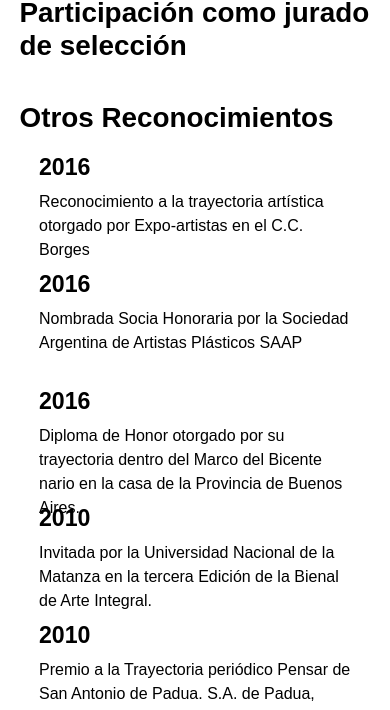
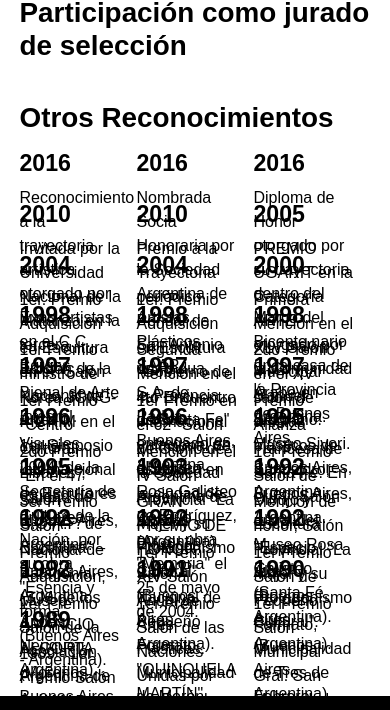
Before and after one commit to JereDiberto/JuliaFarjat, a website: page pages/sobre-mi.html in a window 390 px wide. Shown: the part 3486-4196 px from the top of the page. Drawn offline with nearby package versions, Linux system fonts and the light colour scheme.

Commit message:
version2

```diff
--- a/scss/_home.scss
+++ b/scss/_home.scss
@@ -194,32 +194,32 @@
 
 
 /* otros reconocimientos */
-.gridsReconocimientos{
+.gridsReconocimientosHome{
     margin: 4vw 0vw 0vw 5vw;
     display: grid;
     grid-template-columns: 30vw 30vw 30vw;
 }
 
-.gridsReconocimientos div{
+.gridsReconocimientosHome div{
     width: 26vw;
     height: 10vw;
     margin-right: 10vw;
 }
 
-.container-reconocimiento {
+.container-reconocimientoHome {
     position: relative;
     width: 100%;
     margin-bottom: 3vw ;
 
 }
 
-.gridsReconocimientos div p{
+.gridsReconocimientosHome div p{
     color: $negro ;
     font-weight: 200;
 
 }
 
-.reconocimientosTitulo{
+.reconocimientosTituloHome{
     font-weight: 900;
     color: $negro;
 }
@@ -327,15 +327,19 @@
     }
 
     /* Otros reconocimientos */
-    .gridsReconocimientos{
+    .gridsReconocimientosHome{
         margin: 5vw 0vw 0vw 10vw;
         display: grid;
         grid-template-columns: 1vw;
         grid-template-rows: 30vw 30vw 30vw 30vw 30vw 30vw 30vw 30vw 30vw 30vw 30vw 30vw 30vw 30vw 30vw 30vw 30vw 30vw 30vw 30vw 30vw 30vw 30vw 30vw 30vw 30vw 30vw 30vw ;
     }
-    .gridsReconocimientos div{
+    .gridsReconocimientosHome div{
         width: 80vw;
         height: 10vw;
     }
 
+    .container-reconocimientoHome {
+        margin-bottom: 10vw ;
+    }
+
 }
--- a/scss/_sobre-mi.scss
+++ b/scss/_sobre-mi.scss
@@ -63,6 +63,40 @@
 
 
 
+/* otros reconocimientos */
+.gridsReconocimientos{
+    margin: 4vw 0vw 0vw 5vw;
+    display: grid;
+    grid-template-columns: 30vw 30vw 30vw;
+}
+
+.gridsReconocimientos div{
+    width: 26vw;
+    height: 10vw;
+    margin-right: 10vw;
+}
+
+.container-reconocimiento {
+    position: relative;
+    width: 100%;
+    margin-bottom: 3vw ;
+
+}
+
+.gridsReconocimientos div p{
+    color: $negro ;
+    font-weight: 200;
+
+}
+
+.reconocimientosTitulo{
+    font-weight: 900;
+    color: $negro;
+}
+
+
+
+
 
 
 /* CONCURSOS */
```
Also changed, not shown: index.html (+13 -13 lines), css/style.css.
